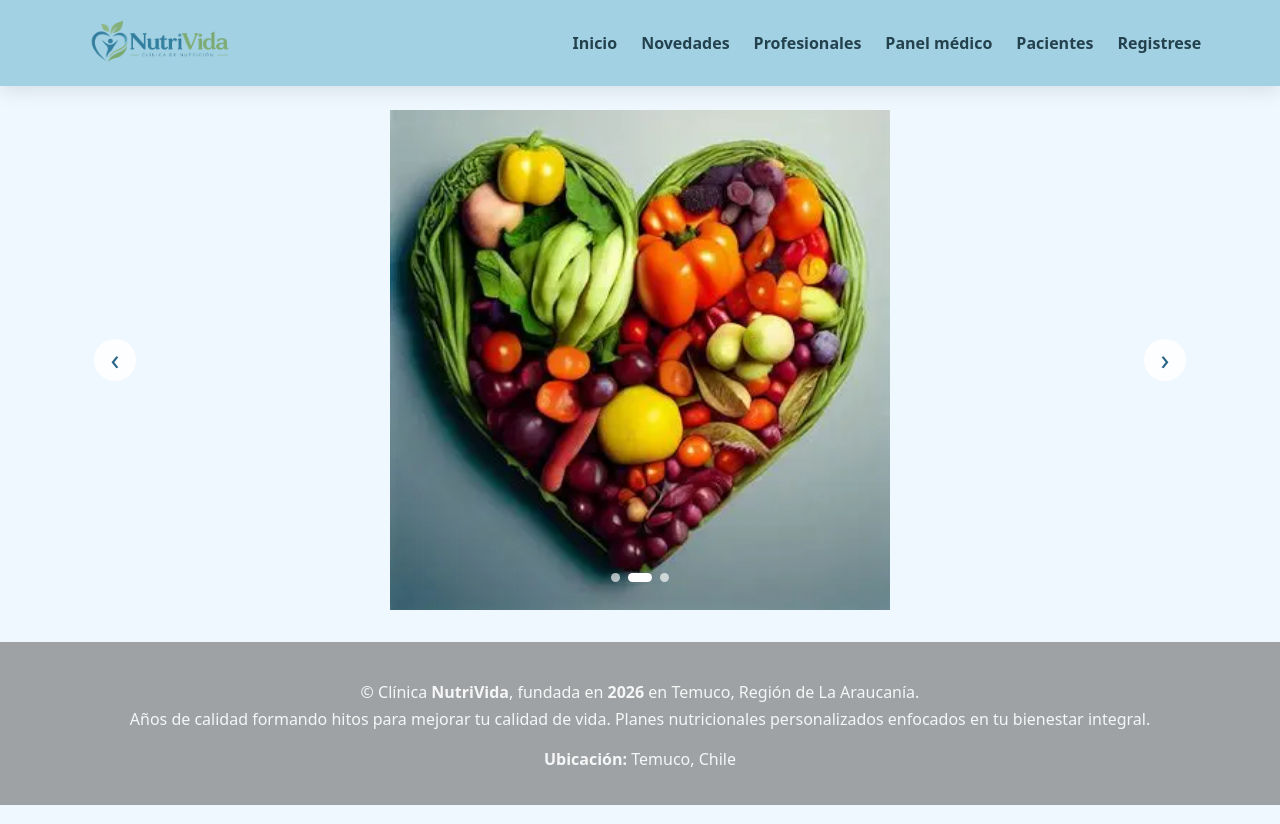
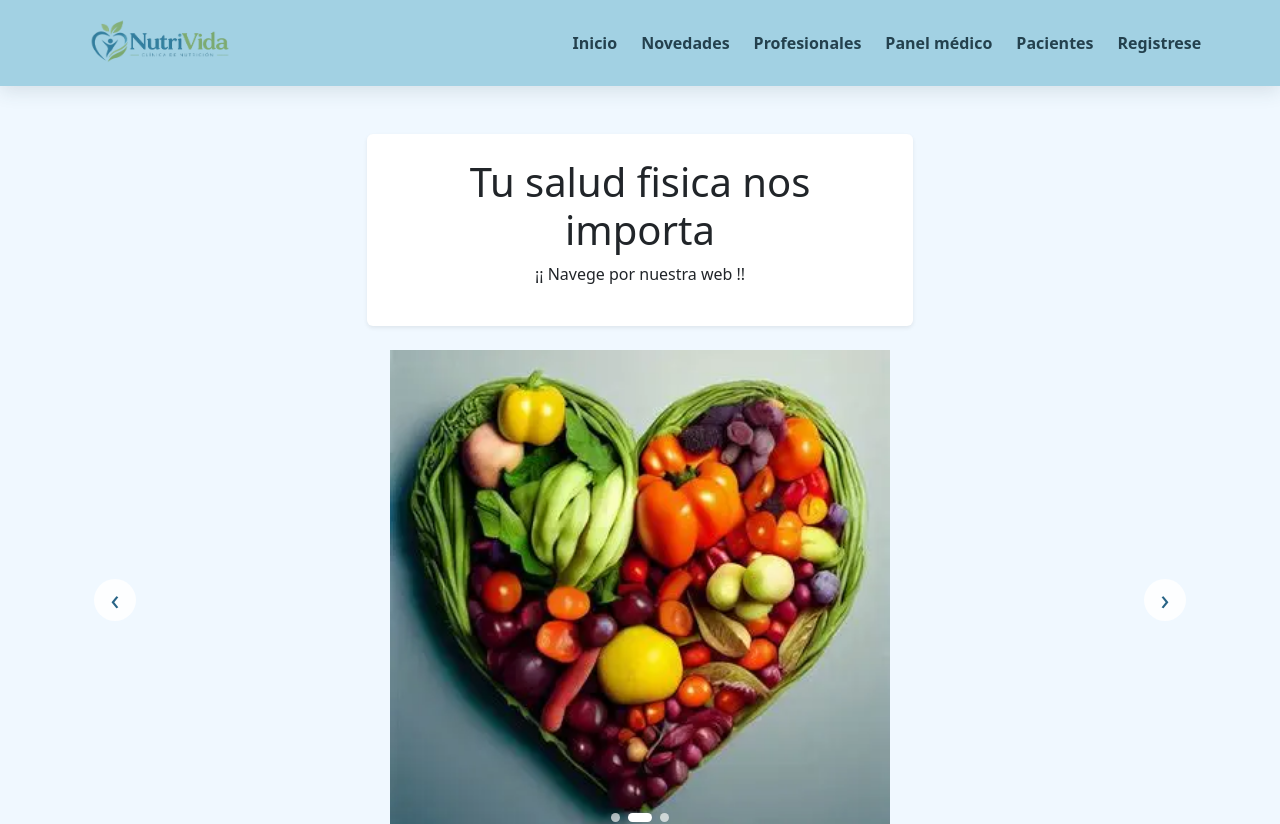
Before and after one commit to jagongora-ai/NutriVidaReact, a React (Vite) app: page / in a window 1280 px wide. Shown: the top 824 px of the page. Built offline with nearby package versions, Linux system fonts and the light colour scheme.

Commit message:
Se reajusta visualmente pagina RegistroLogin y Inicio

```diff
--- a/src/pages/Inicio.tsx
+++ b/src/pages/Inicio.tsx
@@ -1,12 +1,18 @@
 
+import SessionesDestacadas from '../components/molecules/SessioneDestacadas';
 import Carrusel from '../components/organisms/Carrusel';
 
-// Muestra el carrusel y los accesos principales del sitio.
 function Inicio() {
-    return (<div className="container home-page">
+  return (
+    <div className="container home-page">
+      <SessionesDestacadas
+        texto='Tu salud fisica nos importa'
+        subtitulo='¡¡ Navege por nuestra web !!'
+      />
       <Carrusel />
+    </div>
 
-    </div>);
+  );
 }
 
 export default Inicio;
--- a/src/pages/RegistroLogin.tsx
+++ b/src/pages/RegistroLogin.tsx
@@ -3,10 +3,10 @@ import FormularioRegistroLogin from "../components/organisms/FormularioRegistroL
 function LoginRegistro() {
     return (
         <div className="container page-space">
-            <div className="row justify-content-center">
+            <div className="row justify-content-center w-100">
                 <div className="col-12 col-md-8 col-lg-6">
-                    <div className="form card">
-                        <div className="card-body">
+                    <div className="card-body">
+                        <div className="card shadow border-0 p-4">
                             <h2 className="card-title text-center mb-5"> Registro Clinica Nutrivida </h2>
                             <FormularioRegistroLogin />
                         </div>
```
